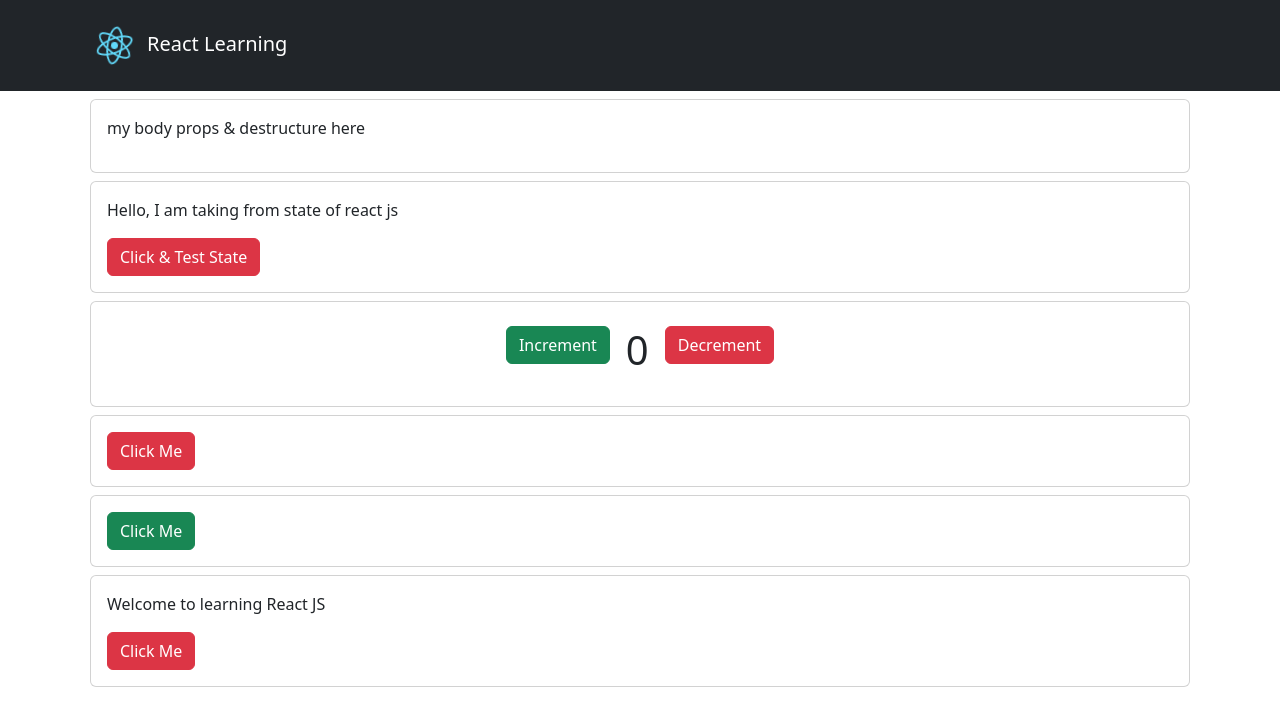
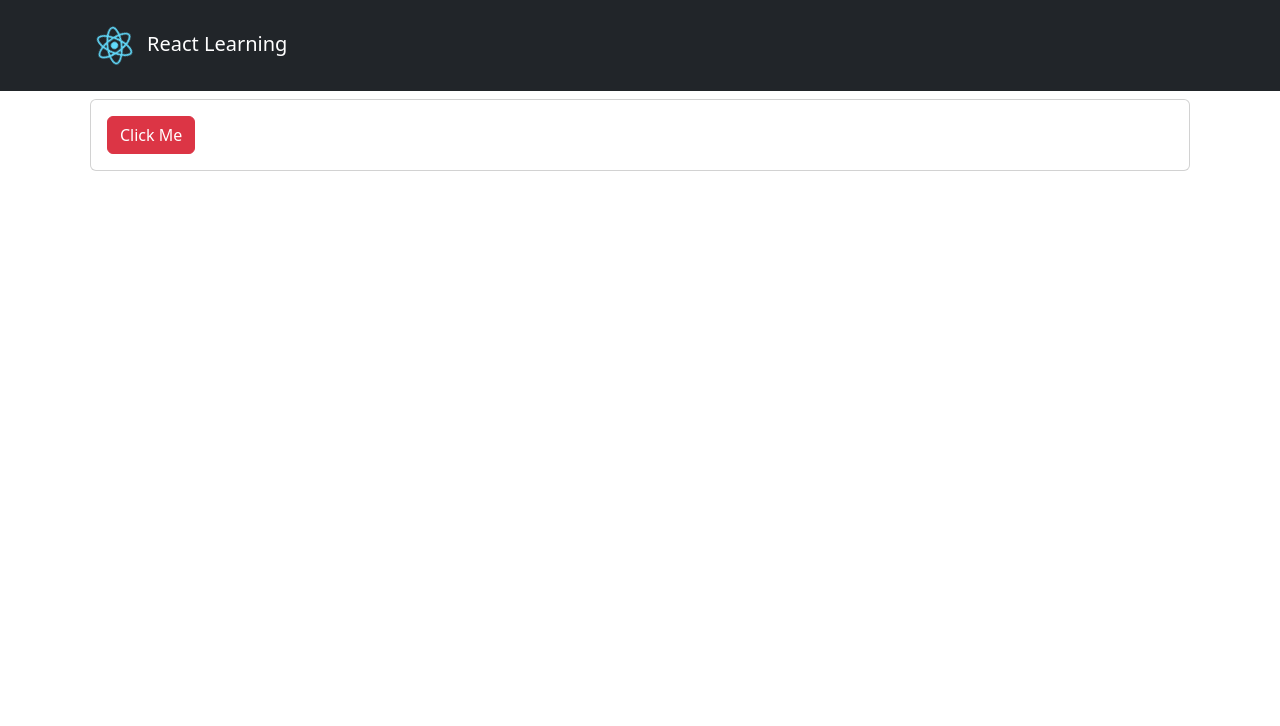
Before and after one commit to jakir-ruet/my-app, a React (Create React App) app: page / in a window 1280 px wide. Shown: the top 726 px of the page. Built offline with nearby package versions, Linux system fonts and the light colour scheme.

Commit message:
methods as a props done

```diff
--- /dev/null
+++ b/src/container/14-metsasprops/components/ChildComponent.js
@@ -0,0 +1,13 @@
+import React from "react";
+
+function ChildComponent(props) {
+   return (
+      <div className="card m-2">
+         <div className="card-body">
+            {/* <button onClick={props.greetHandler} className="btn btn-danger">Click Me</button> */}
+            <button onClick={() => props.greetHandler('child')} className="btn btn-danger">Click Me</button> { /*using arrow function*/ }
+         </div>
+      </div>
+   )
+}
+export default ChildComponent;
--- /dev/null
+++ b/src/container/14-metsasprops/components/ParentComponent.js
@@ -0,0 +1,27 @@
+import React, { Component } from "react";
+import ChildComponent from "./ChildComponent";
+
+class ParentComponent extends Component{
+   constructor(props) {
+      super(props)
+      this.state = {
+         parentName: 'I am Parent'
+      }
+      this.greetParent = this.greetParent.bind(this)
+   }
+
+   greetParent(childName) {
+      // alert(`Hello ${this.state.parentName}`)
+      alert(`Hello ${this.state.parentName} and this is my ${childName}`)
+   }
+
+   render() {
+      return (
+         <div>
+            <ChildComponent greetHandler={this.greetParent} />
+         </div>
+      )
+   }
+}
+
+export default ParentComponent;
--- a/src/container/Container.js
+++ b/src/container/Container.js
@@ -5,16 +5,18 @@ import ClassComponent from "./12-eventhandler/ClassComponent";
 import FuncComponent from "./12-eventhandler/FuncComponent";
 import Props from './9-props/MyProps';
 import EventBind from './13-eventbind/EventBind';
+import ParentComponent from './14-metsasprops/components/ParentComponent';
 
 function Container() {
    return (
       <div className="mt-2">
-         <Props />
-         <MyState />
-         <MySetState />
-         <FuncComponent />
-         <ClassComponent />
-         <EventBind/>
+         {/* <Props /> */}
+         {/* <MyState /> */}
+         {/* <MySetState /> */}
+         {/* <FuncComponent /> */}
+         {/* <ClassComponent /> */}
+         {/* <EventBind/> */}
+         <ParentComponent />
       </div>
    )
 }
```
Also changed, not shown: src/container/14-metsasprops/MethodsAsProps.js (added).
